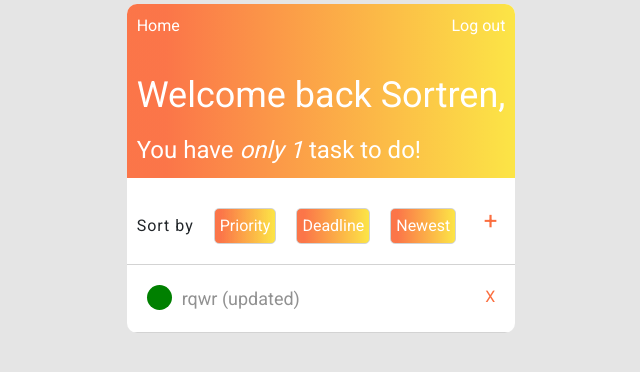
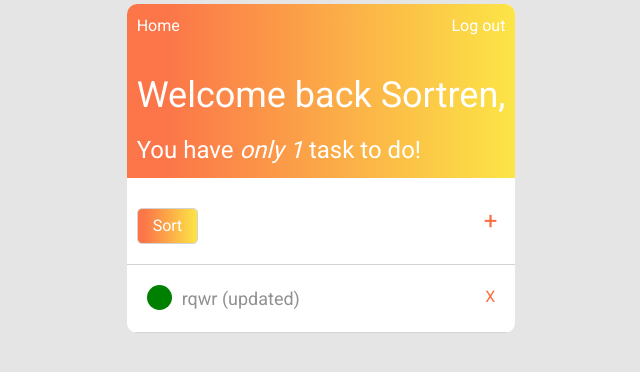
Before and after one commit to Sortren/Django-Tasker, a Django app: page / in a window 1280 px wide. Shown: the part 232-604 px from the top of the page, without its empty margins (319-959 px from the left). Run offline with Django 3.2, Linux system fonts and the light colour scheme; a user stored in the database is signed in; data comes from the database, SQL or seed files in the repository; some libraries are stand-ins or nearby versions.

Commit message:
update requirement.txt, change styles for mid-panel

```diff
--- a/requirements.txt
+++ b/requirements.txt
@@ -1,5 +1,9 @@
 asgiref==3.3.4
+autopep8==1.5.7
 Django==3.2.4
+django-filter==2.4.0
+pycodestyle==2.7.0
+python-dotenv==0.17.1
 pytz==2021.1
 sqlparse==0.4.1
-python-dotenv==0.17.1
+toml==0.10.2
--- a/tasker/to_do/static/to_do/home.css
+++ b/tasker/to_do/static/to_do/home.css
@@ -90,15 +90,11 @@ main {
   justify-content: space-between;
 }
 
-.sort-buttons {
+.sort {
   display: flex;
   align-items: center;
   gap: 20px;
   padding: 30px 10px 20px 10px;
-}
-
-.sort-by {
-  letter-spacing: 1px;
 }
 
 .button,
@@ -109,7 +105,7 @@ main {
   cursor: pointer;
   border-radius: 5px;
   color: white;
-  padding: 5px;
+  padding: 5px 15px 5px 15px;
   background: rgb(251, 110, 63);
   background: linear-gradient(
     90deg,
--- a/tasker/to_do/templates/to_do/home.html
+++ b/tasker/to_do/templates/to_do/home.html
@@ -20,23 +20,13 @@
 
 
 {% block mid-panel %}
-  <div class="sort-buttons">
+  <div class="sort">
+    <form method="POST">
+      {% csrf_token %}
+      <!-- component injected here -->
 
-    <div class="method">
-      <span class="sort-by">Sort by</span>
-    </div>
-
-    <div class="priority">
-      <button class = "button priority">Priority</button>
-    </div>
-
-    <div class="deadline">
-      <button class = "button deadline">Deadline</button>
-    </div>
-
-    <div class="newest">
-      <button class = "button newest">Newest</button>
-    </div>
+      <button class = "button" type="submit">Sort</button>
+    </form>
 
   </div>
 
```
